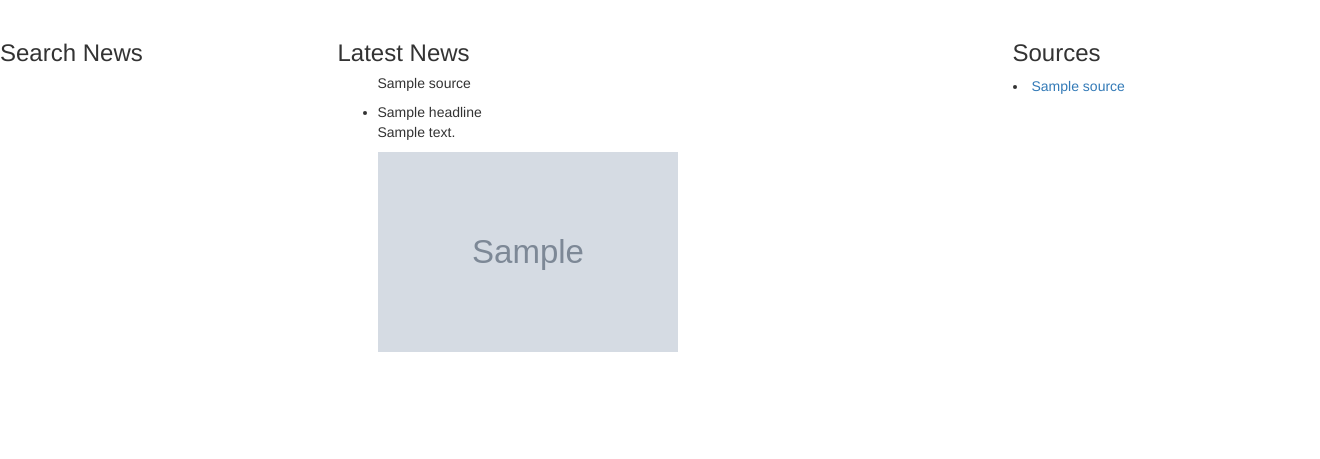
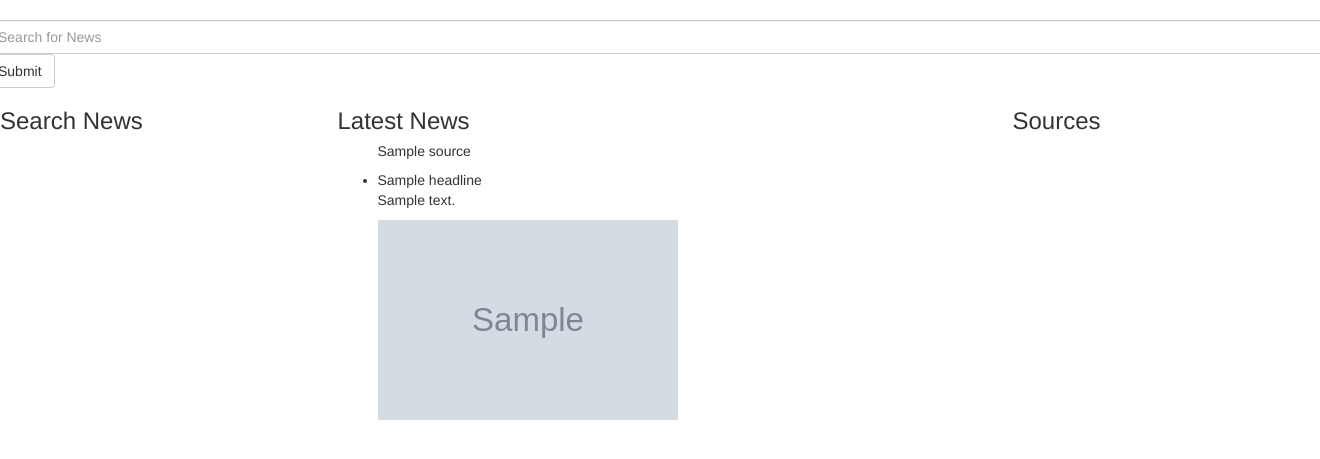
Before and after one commit to melodytowett/news-update, a Flask app: template app/templates/index.html in a window 1320 px wide; the page is wider, and only the part inside the window is pictured. Shown: the part 50-509 px from the top of that part. Run offline with Flask 2, Linux system fonts and the light colour scheme; the template is opened without the code that fills it: most values are stand-ins (such as "Sample title", 1, 10 or a date in 2020); grey boxes marked "Sample" are stand-in pictures; some libraries are stand-ins or nearby versions.

Commit message:
add search form

```diff
--- a/app/templates/index.html
+++ b/app/templates/index.html
@@ -4,10 +4,18 @@
 <div class="container">
 {%block content%}
 <div class="row">
+    <form>
+        <input type="text" name="movie_query" placeholder="Search for News" class="form-control bt-sm">
+        <input type="submit"  value="Submit" class="btn btn-default">
+    </form>
+
+</div>
+<div class="row">
     <div class="col-md-3">
         <h3>
             Search News
         </h3>
+        {{macro.dispayAllShorts()}}
     </div>
     <div class="col-md-6">
         <h3>Latest News</h3>
@@ -15,7 +23,7 @@
         </div>
         <div class="col-md-3">
             <h3>Sources</h3>
-            {{macro.displaySourceList(source)}}
+            {{macro.displaySources(sources)}}
         </div>
         <ul> </ul>
 </div>
--- a/app/templates/macros.html
+++ b/app/templates/macros.html
@@ -13,12 +13,24 @@
    {% endfor %}
    {% endmacro %}
 
-{% macro displaySourceList (source_list)%}
+{% macro displaySources(source_list)%}
    {%for source in source_list%}
 
    <li>
-       <a href="/article/{{source.id}}"> {{source.title}} </a>
+       <a href="/article/{{source.id}}"> {{source.name}} </a>
+       <p> {{source.description}} </p>
+
    </li>
 
    {%endfor%}
    {%endmacro%}
+
+{%macro dispayAllShorts(headline_list)%}
+
+{% for headline in headline_list%}
+<li class="category-info">
+    <span class="category-headline"><span>{{ headline.publishedAt}} </span><a href="{{headline.url}}" class="text-dark">{{ headline.title }}</a> </span>
+    <a href="{{headline.url}}" class="text-primary">Read more... </a>
+</li>
+{% endfor %}
+{% endmacro %}
```
